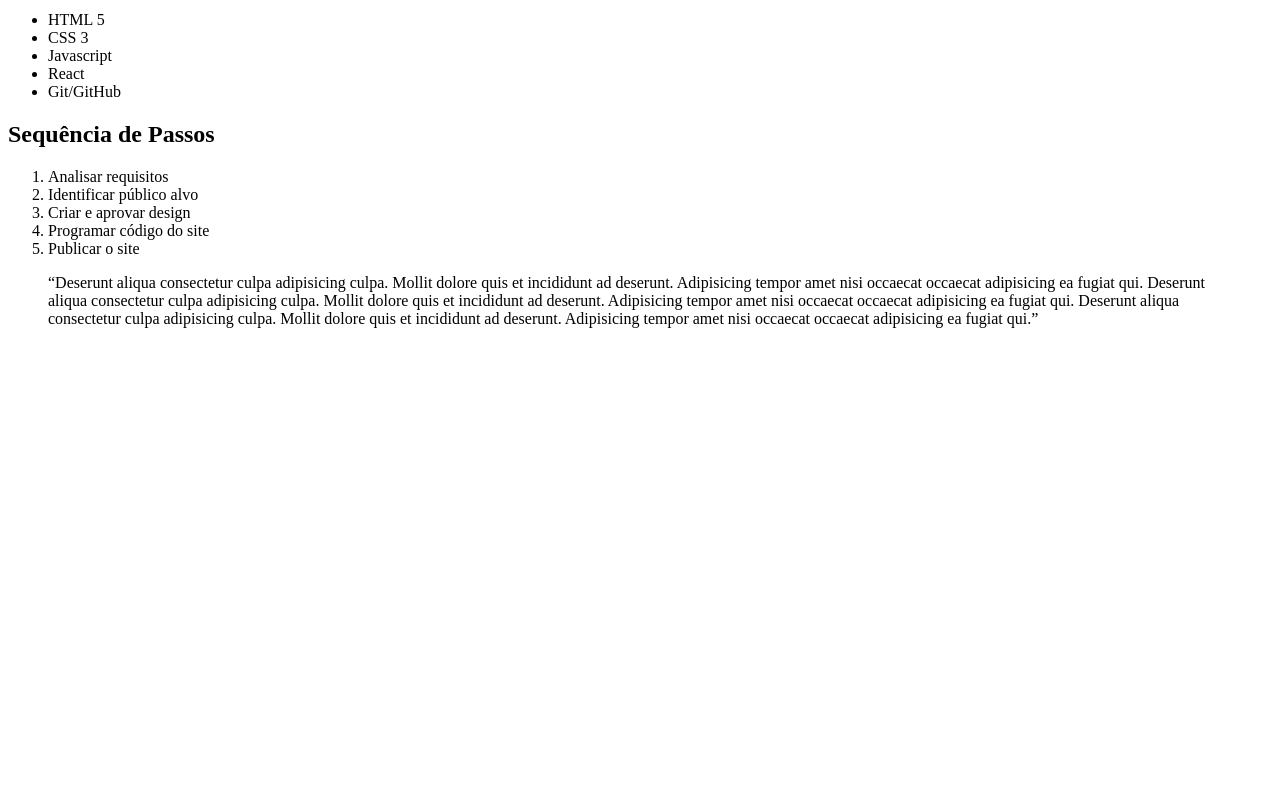
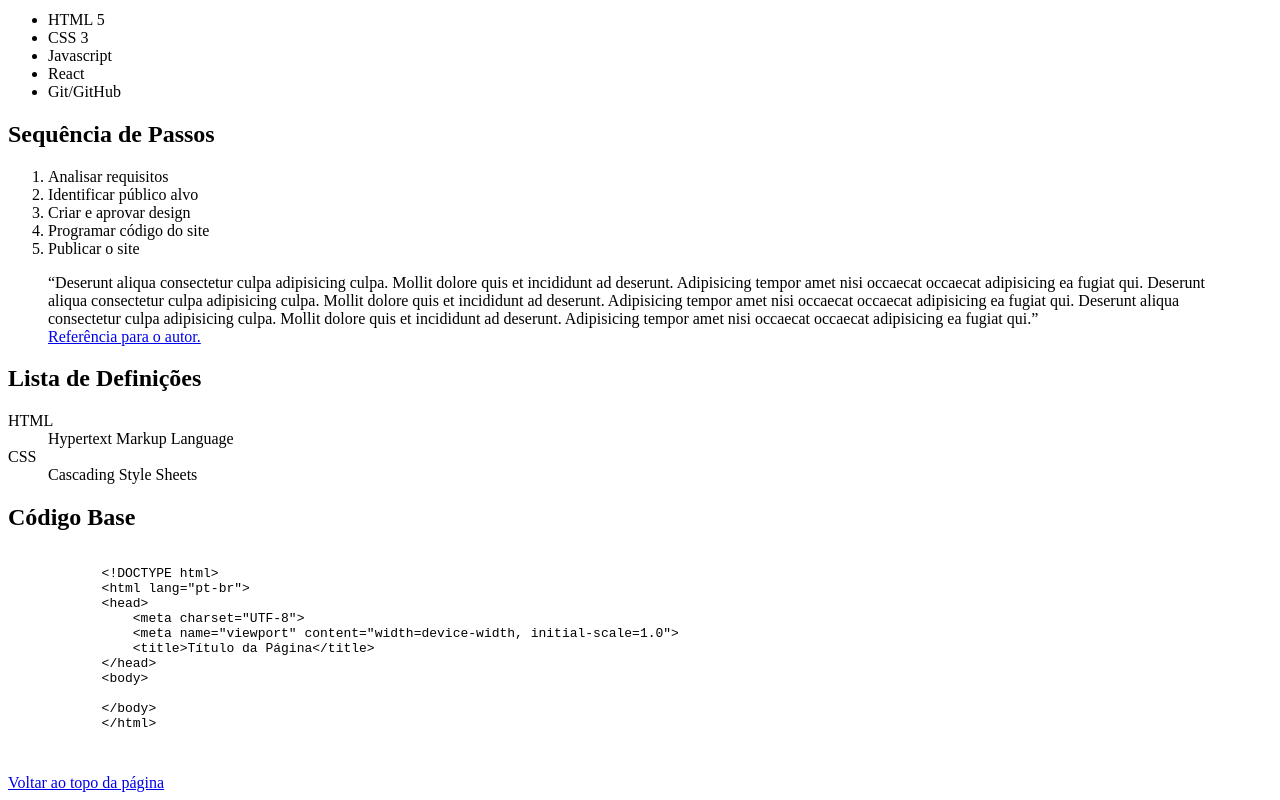
Before and after one commit to aureliojbarros/RMaroquio, a plain HTML site: page Aula 4/index.html in a window 1280 px wide. Shown: the part 348-1148 px from the top of the page. Before the commit the page ends 800 px from the top, so only its background shows below. Drawn offline with Linux system fonts and the light colour scheme.

Commit message:
Update index.html

```diff
--- a/Aula 4/index.html
+++ b/Aula 4/index.html
@@ -5,7 +5,7 @@
     <meta name="viewport" content="width=device-width, initial-scale=1.0">
     <title>Document</title>
 </head>
-<h1>Boas Práticas Para Criação de Sites</h1>
+<h1 id="titulo">Boas Práticas Para Criação de Sites</h1>
 <hr>
 <body>
     <p>Eiusmod eiusmod eu exercitation dolor. Voluptate do veniam ea consectetur nisi reprehenderit sunt exercitation occaecat occaecat ipsum fugiat.
@@ -48,7 +48,33 @@
         Adipisicing tempor amet nisi occaecat occaecat adipisicing ea fugiat qui.
         Deserunt aliqua consectetur culpa adipisicing culpa.
         Mollit dolore quis et incididunt ad deserunt.
-        Adipisicing tempor amet nisi occaecat occaecat adipisicing ea fugiat qui.</q>
+        Adipisicing tempor amet nisi occaecat occaecat adipisicing ea fugiat qui.</q><br>
+        <a href="https://www.w3schools.com" target="_blank" title="Clique aqui para visitar o site do autor">
+            Referência para o autor.</a>
     </blockquote>
+    <h2>Lista de Definições</h2>
+    <dl>
+        <dt>HTML</dt>
+        <dd>Hypertext Markup Language</dd>
+        <dt>CSS</dt>
+        <dd>Cascading Style Sheets</dd>
+    </dl>
+    <h2>Código Base</h2>
+    <pre>
+        <code>
+            &lt;!DOCTYPE html&gt;
+            &lt;html lang="pt-br"&gt;
+            &lt;head&gt;
+                &lt;meta charset="UTF-8"&gt;
+                &lt;meta name="viewport" content="width=device-width, initial-scale=1.0"&gt;
+                &lt;title&gt;Título da Página&lt;/title&gt;
+            &lt;/head&gt;
+            &lt;body&gt;
+
+            &lt;/body&gt;
+            &lt;/html&gt;
+        </code>
+    </pre>
+    <a href="#titulo">Voltar ao topo da página</a>
 </body>
 </html>
```
